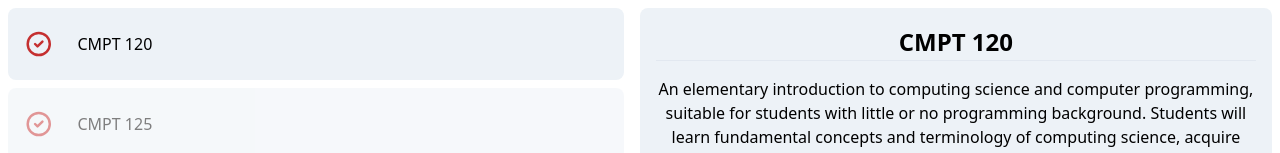
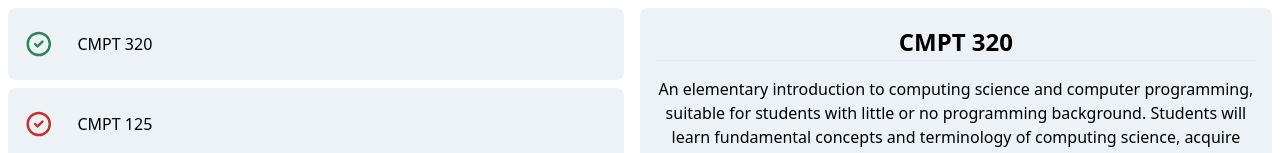
Before and after one commit to Cway14/CSSS, a React (Create React App) app: page / in a window 1280 px wide. Shown: the top 153 px of the page. Built offline with nearby package versions, Linux system fonts and the light colour scheme.

Commit message:
Commited changes

```diff
--- a/src/App.js
+++ b/src/App.js
@@ -9,13 +9,13 @@ import SideBar from './SideBar';
 function App() {
     const courses  = [
   {
-    title: "CMPT 120",
+    title: "CMPT 320",
     description: "An elementary introduction to computing science and computer programming, suitable for students with little or no programming background. Students will learn fundamental concepts and terminology of computing science, acquire elementary skills for programming in a high-level language and be exposed to diverse fields within, and applications of computing science. Topics will include: pseudocode, data types and control structures, fundamental algorithms, computability and complexity, computer architecture, and history of computing science. Treatment is informal and programming is presented as a problem-solving tool. Prerequisite: BC Math 12 or equivalent is recommended",
     comments: "",
     credits: "3",
     prerequisites: [],
     rating: "easy",
-    completed: false,
+    completed: true,
     enabled: true, //enabled if prereq's met
   },
   {
@@ -224,7 +224,7 @@ function App() {
       credits: "3",
       prerequisites: [],
       rating: "easy",
-      completed: false,
+      completed: true,
       enabled: true, //enabled if prereq's met
   },
   {
@@ -365,10 +365,9 @@ function App() {
 
 ]
 
-var testBreadth = CheckBreadth(courses);
-if(testBreadth === 15){
-  console.log(testBreadth);
-}
+ var testBreadth = CheckBreadth(courses);
+ console.log("THE TOTAL IS: " + testBreadth);
+
 updateEnabled();
   const [selectedCourse, setCourse] = useState(courses[0]);
 
--- a/src/CheckBreadth.js
+++ b/src/CheckBreadth.js
@@ -5,6 +5,7 @@ import './css/tailwind.output.css'
 // courses is the array of courses
 function CheckBreadth(course) {
 
+console.log("YOU MADE IT!");
 
 var nonBreadthCourses = ["CMPT 316", "MATH 308", "MATH 401",
 "MATH 343", "MACM 416", "CMPT 376W", "MACM 316",
@@ -15,27 +16,22 @@ var nonBreadthCourses = ["CMPT 316", "MATH 308", "MATH 401",
 var totalBreadthCredits = 0;
 
 var checkedCourse;
-
 for(let i = 0; i < course.length; i++){
     checkedCourse = course[i];
     for(let j = 0; j < nonBreadthCourses.length; j++){
 
-    //Split the name
-    //Check first digit of second helf
-    //If upper div, take course
-
-    //Split into two parts - Course Name and Number
     var courseParts = checkedCourse.title.split(" ");
 
-    //Assign courseParts to the Course NUMBER
+    courseParts = courseParts[1];
+    courseParts = courseParts[0];
     courseParts = courseParts[1];
 
-    //Assign the FIRST letter in Course Number to courseparts
-    courseParts = courseParts[0];
-
+    console.log("COURSE PARTS: " + courseParts);
     if(courseParts === "3" || courseParts === "4"){
-        if(!(checkedCourse.title === nonBreadthCourses[i])){
-            totalBreadthCredits+=course.credits;
+        if(!(checkedCourse.title === nonBreadthCourses[j])){
+            if(checkedCourse.complete){
+            totalBreadthCredits+=Number(checkedCourse.credits);
+            }
         }
     }
 }
```
